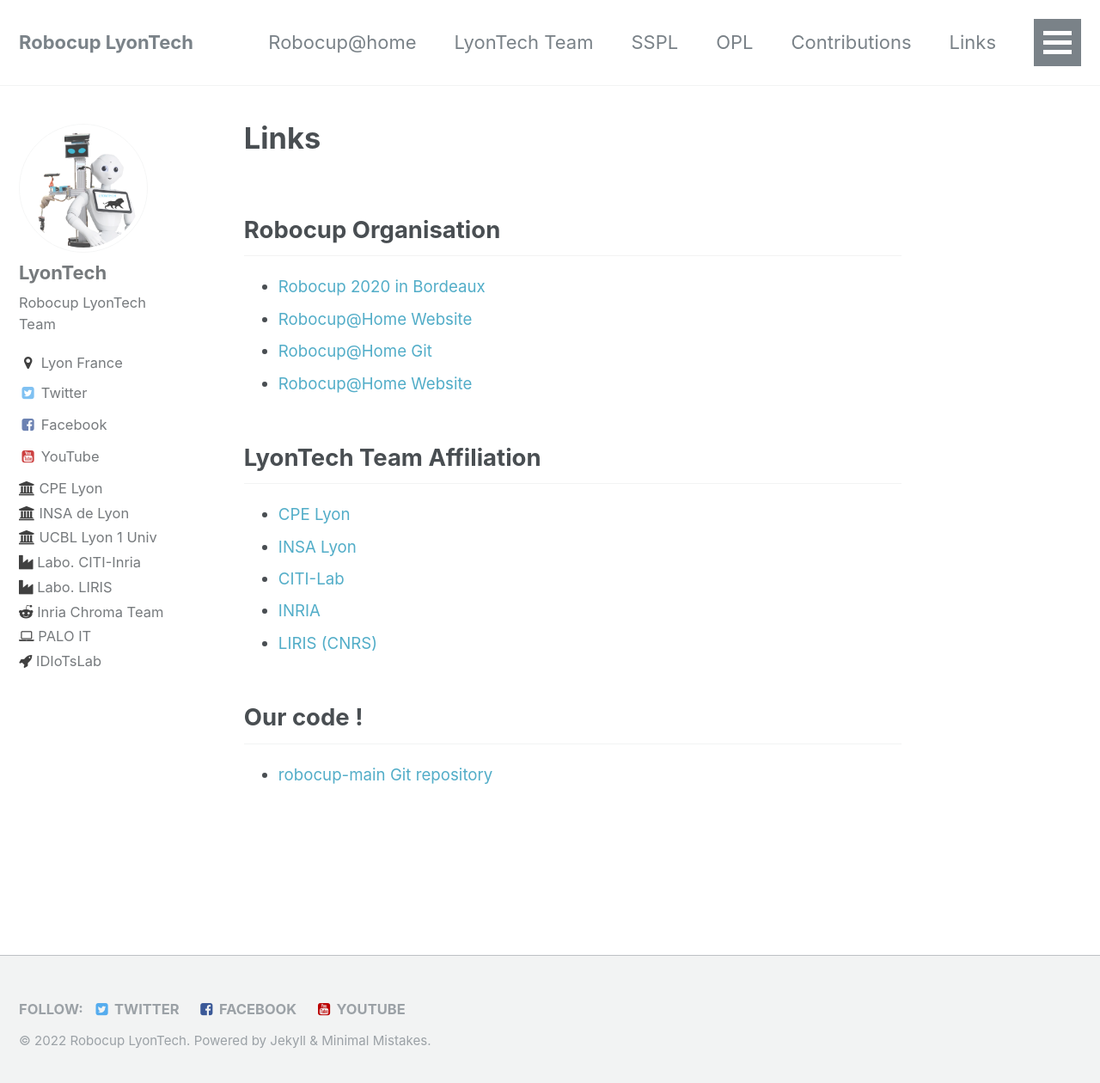
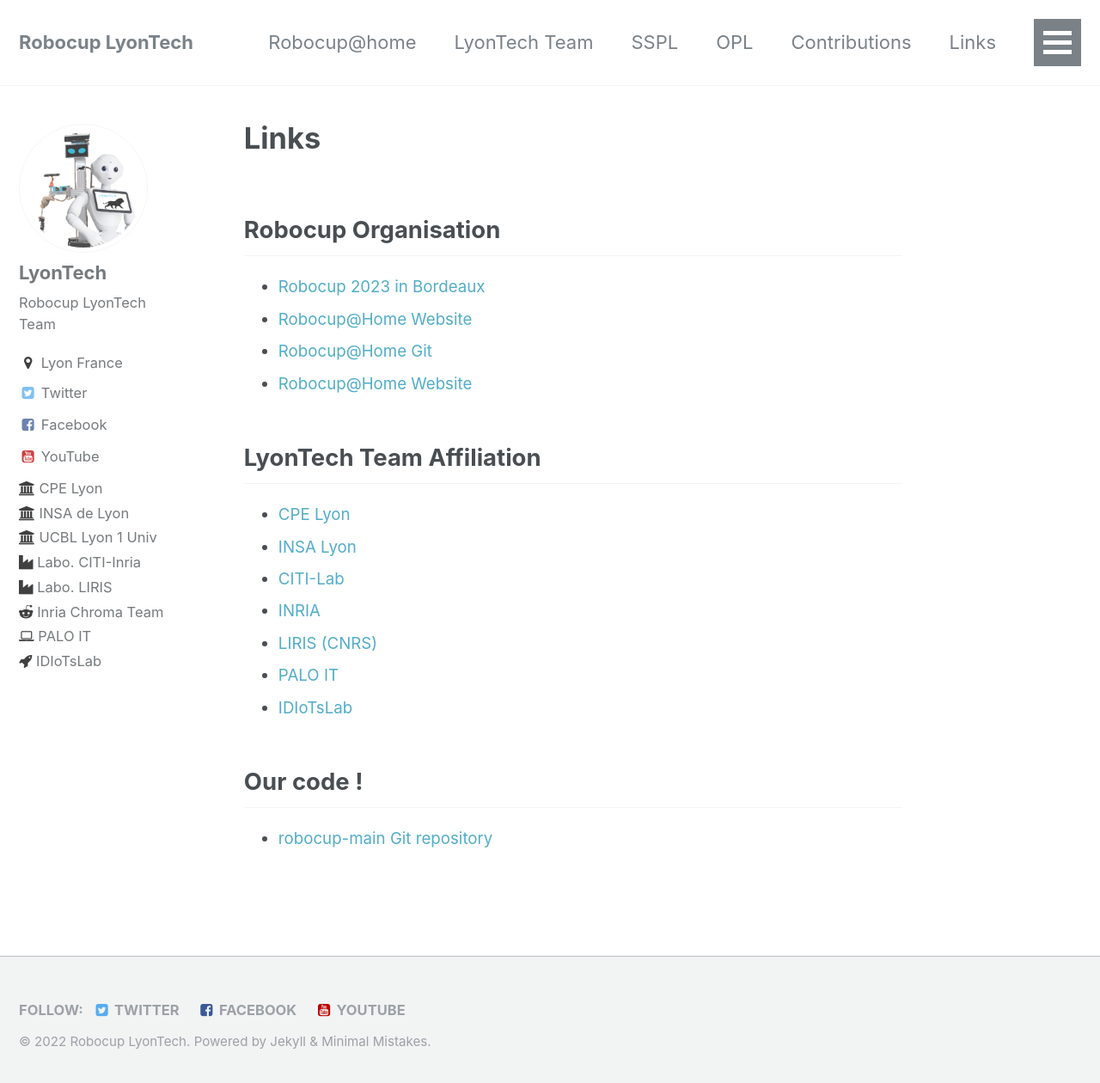
Before and after one commit to Robocup-Lyontech/Robocup-Lyontech.github.io, a Jekyll site: the page built from _pages/links.md, in a window 1280 px wide and 1267 px high. Shown: the top 1260 px of the window at 86% size. Built offline with Jekyll 4.4.1, drawn with Linux system fonts in a browser that asks for light colours.

Commit message:
update links page

```diff
--- a/_pages/links.md
+++ b/_pages/links.md
@@ -4,8 +4,8 @@
 ---
 
 ## Robocup Organisation
-- [Robocup 2020 in Bordeaux](https://www.robocup.fr/robocup-2020-1)
-- [Robocup@Home Website]()
+- [Robocup 2023 in Bordeaux](https://2023.robocup.org/en/home/)
+- [Robocup@Home Website](http://www.robocupathome.org/)
 - [Robocup@Home Git](https://github.com/RoboCupAtHome)
 - [Robocup@Home Website](http://www.robocupathome.org/)
 
@@ -15,6 +15,8 @@
 - [CITI-Lab](http://www.citi-lab.fr/)
 - [INRIA](https://www.inria.fr/en/)
 - [LIRIS (CNRS)](https://liris.cnrs.fr/en)
+- [PALO IT](https://www.palo-it.com/en/)
+- [IDIoTsLab](https://idiotslab.fr/)
 
 ## Our code !
 - [robocup-main Git repository](https://github.com/Robocup-Lyontech/robocup-main)
```
